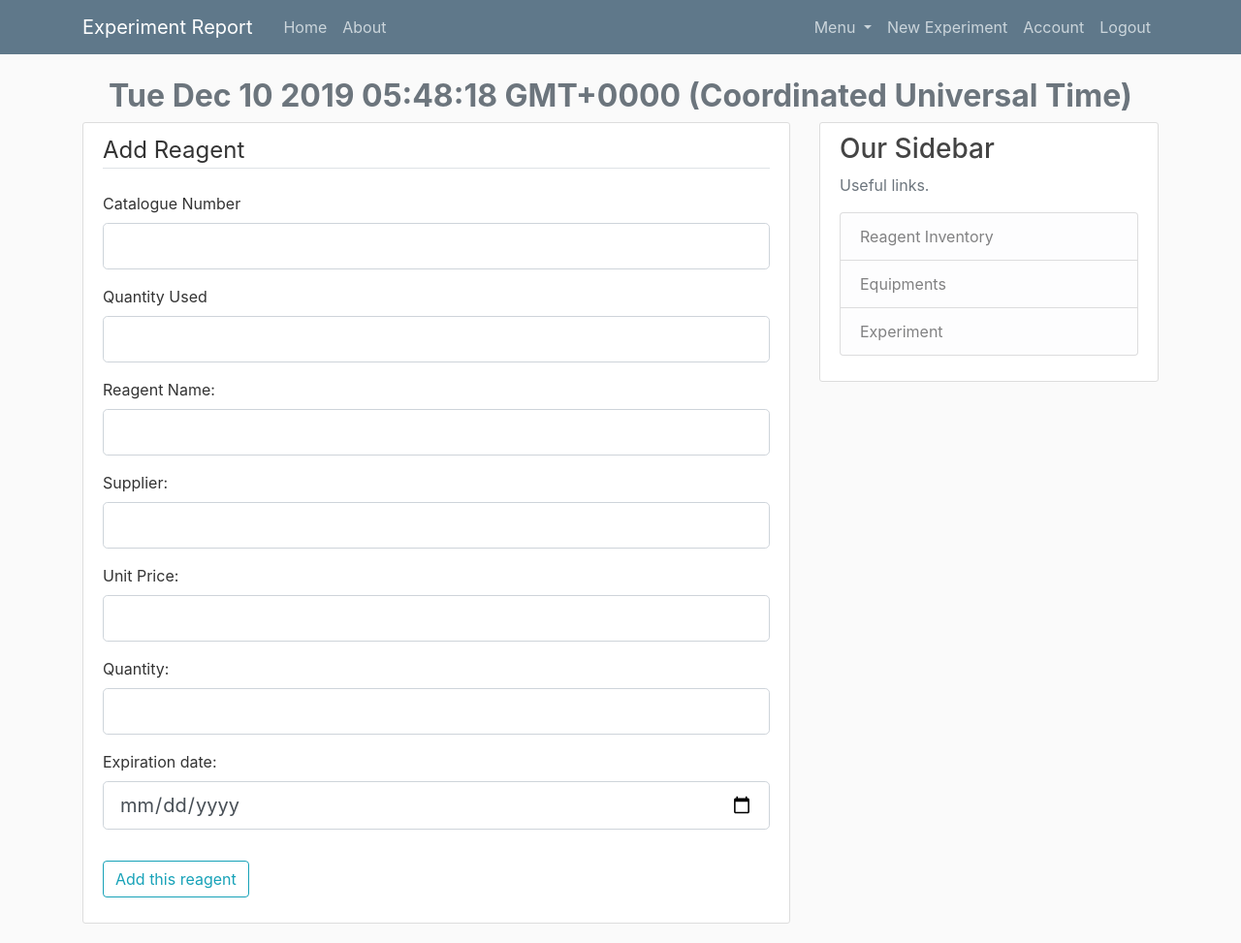
After one commit to sean-m-higgins/DBP-Final-Project, a Flask app: page /addReagent/1 in a window 1280 px wide. The commit adds this page. Shown: the whole page at 97% size. Run offline with Flask 2, Linux system fonts and the light colour scheme; the visitor is signed in with stand-in values (Sample User, id 1); parts of the project's set-up code (start-up, migrations or seed data) failed here and were passed over; some libraries are stand-ins or nearby versions.

Commit message:
updated to add product, add equipment, and add reagent on experiment page

```diff
--- a/flaskDemo/forms.py
+++ b/flaskDemo/forms.py
@@ -5,7 +5,7 @@
 from wtforms.validators import DataRequired, Length, Email, EqualTo, ValidationError, Regexp, AnyOf
 from wtforms.ext.sqlalchemy.fields import QuerySelectField
 from flaskDemo import db
-from flaskDemo.models import User, Project, Employee, Product
+from flaskDemo.models import User, Project, Employee, Product, Uses_Reagent, Uses_Equipment
 from wtforms.fields.html5 import DateField
 
 #ssns = Department.query.with_entities(Department.mgr_ssn).distinct()
@@ -143,22 +143,54 @@
 
 
 
-
-
 class UpdateExptForm (ExptForm):
-    experiment_ID =HiddenField("")
-    project_ID = HiddenField("")
-    employee_ID = HiddenField("")
+    # experiment_ID =HiddenField("")
+    # project_ID = HiddenField("")
+    # employee_ID = HiddenField("")
     experiment_Objective = StringField("Objective", validators = [DataRequired(),Length (max=100)])
     date = DateField("Experiment date:", format='%Y-%m-%d')
     results = StringField("Results")
     submit = SubmitField('Update this experiment')
 
 class AddProductForm(FlaskForm):
-    product_Name= StringField("product Name", validators = [DataRequired(),Length (max=50)])
-    description= TextAreaField("Product Description", validators=[DataRequired()])
-    location= TextAreaField("Product location", validators=[DataRequired()])
+    experiment_ID =HiddenField("")
+    product_Name= StringField("Product Name:", validators = [DataRequired(),Length (max=50)])
+    description= TextAreaField("Product Description:", validators=[DataRequired()])
+    location= TextAreaField("Product location:", validators=[DataRequired()])
     submit = SubmitField('Add this product')
+    def validate_product(self, product_Name):
+        prod = Product.query.filter_by(experiment_ID=self.experiment_ID.data, product_Name=product_Name.data).first()
+        if prod:
+            raise ValidationError('That product name is already used. Please choose a different product name.')
+
+class AddEquipmentForm(FlaskForm):
+    experiment_ID =HiddenField("")
+    equipment_ID= StringField("Equipment ID:", validators = [DataRequired(),Length (max=50)])
+    date = DateField("Experiment date:", format='%Y-%m-%d')
+    equipment_Name= StringField("Equipment Name:", validators = [DataRequired(),Length (max=50)])
+    purchase_date = DateField("Purchase date:", format='%Y-%m-%d')
+    cost = IntegerField("Cost:", validators=[DataRequired()])
+    submit = SubmitField('Add this equipment')
+    def validate_product(self, equipment_ID):
+        equip = Uses_Equipment.query.filter_by(experiment_ID=self.experiment_ID.data, equipment_ID=equipment_ID.data).first()
+        if equip:
+            raise ValidationError('That equipment ID is already used. Please choose a different equipment ID.')
+
+class AddReagentForm(FlaskForm):
+    experiment_ID =HiddenField("")
+    catalogue_number= StringField("Catalogue Number", validators = [DataRequired(),Length (max=50)])
+    quantity_used= IntegerField("Quantity Used", validators=[DataRequired()])
+    reagent_Name= StringField("Reagent Name:", validators = [DataRequired(),Length (max=50)])
+    supplier= StringField("Supplier:", validators = [DataRequired(),Length (max=50)])
+    unit_price = IntegerField("Unit Price:", validators=[DataRequired()])
+    quantity = IntegerField("Quantity:", validators=[DataRequired()])
+    expiration_date = DateField("Expiration date:", format='%Y-%m-%d')
+    submit = SubmitField('Add this reagent')
+    def validate_product(self, catalogue_number):
+        cat_num = Uses_Reagent.query.filter_by(experiment_ID=self.experiment_ID.data, catalogue_number=catalogue_number.data).first()
+        if cat_num:
+            raise ValidationError('That product name is already used. Please choose a different product name.')
+
 #class DeptForm(DeptUpdateForm):
 
 #    dnumber=IntegerField('Department Number', validators=[DataRequired()])
--- a/flaskDemo/routes.py
+++ b/flaskDemo/routes.py
@@ -3,7 +3,7 @@
 from PIL import Image
 from flask import render_template, url_for, flash, redirect, request, abort
 from flaskDemo import app, db, bcrypt
-from flaskDemo.forms import RegistrationForm, LoginForm, UpdateAccountForm, PostForm, ExptForm, UpdateExptForm,AddProductForm
+from flaskDemo.forms import RegistrationForm, LoginForm, UpdateAccountForm, PostForm, ExptForm, UpdateExptForm,AddProductForm, AddEquipmentForm, AddReagentForm
 from flaskDemo.models import User, Post, Employee, Project, Experiment, Reagent,Equipment,Product, Uses_Equipment, Uses_Reagent
 from flask_login import login_user, current_user, logout_user, login_required
 from datetime import datetime
@@ -170,7 +170,6 @@
 
 # Deng gets here Dec 4, 11:30 pm
 
-
 @app.route("/reagentList")
 def reagentList():
     results = Reagent.query.all()
@@ -181,19 +180,68 @@
     results = Equipment.query.all()
     return render_template('equipmentList.html', outString = results)
 
+@app.route("/experimentList")
+def experimentList():
+    results = Experiment.query.join(Employee,Employee.employee_ID == Experiment.employee_ID) \
+    .add_columns(Employee.name,Employee.employee_ID,Experiment.experiment_ID)
+    return render_template('experiment_list.html', outString = results)
+
+
 @app.route("/addProduct/<experiment_ID>", methods=['GET', 'POST'])
 @login_required
 def addProduct(experiment_ID):
     form = AddProductForm()
     if form.validate_on_submit():
-        prdt = Product(experiment_ID = experiment_ID, product_Name =form.product_Name.data,description =form.description.data,
+        prdt = Product(experiment_ID = experiment_ID, product_Name =form.product_Name.data, description =form.description.data,
                           location=form.location.data)
         db.session.add(prdt)
         db.session.commit()
         flash('You have added a new product!', 'success')
         return redirect(url_for('expt', experiment_ID=experiment_ID))
-    return render_template('add_prdt.html', title='New Product',
-                           form=form, legend='New Product')
+    elif request.method == 'GET':
+        form.experiment_ID.data = experiment_ID
+    return render_template('add_prdt.html', title='Add Product',
+                           form=form, legend='Add Product')
+
+@app.route("/addEquipment/<experiment_ID>", methods=['GET', 'POST'])
+@login_required
+def addEquipment(experiment_ID):
+    form = AddEquipmentForm()
+    if form.validate_on_submit():
+        uses_equip = Uses_Equipment(experiment_ID=experiment_ID, equipment_ID=form.equipment_ID.data, date=form.date.data)
+        db.session.add(uses_equip)
+        db.session.commit()
+        equip = Equipment(equipment_ID=form.equipment_ID.data, equipment_Name=form.equipment_Name.data,
+            purchase_date=form.purchase_date.data , cost=form.data.cost)
+        db.session.add(equip)
+        db.session.commit()
+        flash('You have added a new equipment!', 'success')
+        return redirect(url_for('expt', experiment_ID=experiment_ID))
+    elif request.method == 'GET':
+        form.experiment_ID.data = experiment_ID
+    return render_template('add_equip.html', title='Add Equipment',
+                           form=form, legend='Add Equipment')
+
+@app.route("/addReagent/<experiment_ID>", methods=['GET', 'POST'])
+@login_required
+def addReagent(experiment_ID):
+    form = AddReagentForm()
+    if form.validate_on_submit():
+        uses_reag = Uses_Reagent(cataloge_number=form.cataloge_number.data, experiment_ID=experiment_ID,
+            quantity_used=form.quantity_used.data)
+        db.session.add(uses_reag)
+        db.session.commit()
+        reag = Reagent(cataloge_number=form.cataloge_number.data, reagent_name=form.reagent_Name.data, supplier=form.supplier.data,
+                          unit_price=form.unit_price.data, quantity=form.quantity.data, expiration_date=form.expiration_date)
+        db.session.add(reag)
+        db.session.commit()
+        flash('You have added a new reagent!', 'success')
+        return redirect(url_for('expt', experiment_ID=experiment_ID))
+    elif request.method == 'GET':
+        form.experiment_ID.data = experiment_ID
+    return render_template('add_reag.html', title='Add Reagent',
+                            form=form, legend='Add Reagent')
+
 
 
 
@@ -286,9 +334,3 @@
         form.essn.data = assign.essn
     return render_template('create_assign.html', title='Update Assignment',
                            form=form, legend='Update Assignment')
-
-@app.route("/experimentlist")
-def ExperimentList():
-    results = Experiment.query.join(Employee,Employee.employee_ID == Experiment.employee_ID) \
-    .add_columns(Employee.name,Employee.employee_ID,Experiment.experiment_ID)
-    return render_template('experiment_list.html', outString = results)
--- a/flaskDemo/templates/add_prdt.html
+++ b/flaskDemo/templates/add_prdt.html
@@ -5,7 +5,6 @@
         {{ form.hidden_tag() }}
         <fieldset class="form-group">
             <legend class="border-bottom mb-4">{{ legend }}</legend>
-			{% if legend != "Add product" %}
             <div class="form-group">
                 {{ form.product_Name.label(class="form-control-label") }}
                 {% if form.product_Name.errors %}
@@ -19,7 +18,6 @@
                     {{ form.product_Name(class="form-control form-control-lg") }}
                 {% endif %}
             </div>
-			{% endif %}
 
             <div class="form-group">
                 {{ form.description.label(class="form-control-label") }}
--- /dev/null
+++ b/flaskDemo/templates/add_reag.html
@@ -0,0 +1,107 @@
+{% extends "layout_laboratory.html" %}
+{% block content %}
+<div class="content-section">
+    <form method="POST" action="">
+        {{ form.hidden_tag() }}
+        <fieldset class="form-group">
+            <legend class="border-bottom mb-4">{{ legend }}</legend>
+
+            <div class="form-group">
+                {{ form.catalogue_number.label(class="form-control-label") }}
+                {% if form.catalogue_number.errors %}
+                    {{ form.catalogue_number(class="form-control form-control-lg is-invalid") }}
+                    <div class="invalid-feedback">
+                        {% for error in form.catalogue_number.errors %}
+                            <span>{{ error }}</span>
+                        {% endfor %}
+                    </div>
+                {% else %}
+                    {{ form.catalogue_number(class="form-control form-control-lg") }}
+                {% endif %}
+            </div>
+            <div class="form-group">
+                {{ form.quantity_used.label(class="form-control-label") }}
+                {% if form.quantity_used.errors %}
+                    {{ form.quantity_used(class="form-control form-control-lg is-invalid") }}
+                    <div class="invalid-feedback">
+                        {% for error in form.quantity_used.errors %}
+                            <span>{{ error }}</span>
+                        {% endfor %}
+                    </div>
+                {% else %}
+                    {{ form.quantity_used(class="form-control form-control-lg") }}
+                {% endif %}
+            </div>
+			<div class="form-group">
+                {{ form.reagent_Name.label(class="form-control-label") }}
+                {% if form.reagent_Name.errors %}
+                    {{ form.reagent_Name(class="form-control form-control-lg is-invalid") }}
+                    <div class="invalid-feedback">
+                        {% for error in form.reagent_Name.errors %}
+                            <span>{{ error }}</span>
+                        {% endfor %}
+                    </div>
+                {% else %}
+                    {{ form.reagent_Name(class="form-control form-control-lg") }}
+                {% endif %}
+            </div>
+            <div class="form-group">
+                {{ form.supplier.label(class="form-control-label") }}
+                {% if form.supplier.errors %}
+                    {{ form.supplier(class="form-control form-control-lg is-invalid") }}
+                    <div class="invalid-feedback">
+                        {% for error in form.supplier.errors %}
+                            <span>{{ error }}</span>
+                        {% endfor %}
+                    </div>
+                {% else %}
+                    {{ form.supplier(class="form-control form-control-lg") }}
+                {% endif %}
+            </div>
+            <div class="form-group">
+                {{ form.unit_price.label(class="form-control-label") }}
+                {% if form.unit_price.errors %}
+                    {{ form.unit_price(class="form-control form-control-lg is-invalid") }}
+                    <div class="invalid-feedback">
+                        {% for error in form.unit_price.errors %}
+                            <span>{{ error }}</span>
+                        {% endfor %}
+                    </div>
+                {% else %}
+                    {{ form.unit_price(class="form-control form-control-lg") }}
+                {% endif %}
+            </div>
+            <div class="form-group">
+                {{ form.quantity.label(class="form-control-label") }}
+                {% if form.quantity.errors %}
+                    {{ form.quantity(class="form-control form-control-lg is-invalid") }}
+                    <div class="invalid-feedback">
+                        {% for error in form.quantity.errors %}
+                            <span>{{ error }}</span>
+                        {% endfor %}
+                    </div>
+                {% else %}
+                    {{ form.quantity(class="form-control form-control-lg") }}
+                {% endif %}
+            </div>
+            <div class="form-group">
+                {{ form.expiration_date.label(class="form-control-label") }}
+                {% if form.expiration_date.errors %}
+                    {{ form.expiration_date(class="form-control form-control-lg is-invalid") }}
+                    <div class="invalid-feedback">
+                        {% for error in form.expiration_date.errors %}
+                            <span>{{ error }}</span>
+                        {% endfor %}
+                    </div>
+                {% else %}
+                    {{ form.expiration_date(class="form-control form-control-lg") }}
+                {% endif %}
+            </div>
+
+        </fieldset>
+        <div class="form-group">
+            {{ form.submit(class="btn btn-outline-info") }}
+        </div>
+    </form>
+</div>
+{% endblock content %}
--- a/flaskDemo/templates/experiment.html
+++ b/flaskDemo/templates/experiment.html
@@ -10,7 +10,9 @@
           <div>
             <a class="btn btn-secondary btn-sm mt-1 mb-1" href="{{ url_for('update_experiment', experiment_ID=expt.experiment_ID) }}">Update</a>
             <button type="button" class="btn btn-danger btn-sm m-1" data-toggle="modal" data-target="#deleteModal">Delete</button>
-            <a class="btn btn-secondary btn-sm mt-1 mb-1" href="{{ url_for('addProduct', experiment_ID=expt.experiment_ID) }}">Add a product</a>
+            <a class="btn btn-secondary btn-sm mt-1 mb-1" href="{{ url_for('addProduct', experiment_ID=expt.experiment_ID) }}">Add product</a>
+            <a class="btn btn-secondary btn-sm mt-1 mb-1" href="{{ url_for('addEquipment', experiment_ID=expt.experiment_ID) }}">Add equipment</a>
+            <a class="btn btn-secondary btn-sm mt-1 mb-1" href="{{ url_for('addReagent', experiment_ID=expt.experiment_ID) }}">Add reagent</a>
           </div>
         <div>
           <a class="mr-2">Experiment results: {{expt.results}}</a>
--- a/flaskDemo/templates/layout_laboratory.html
+++ b/flaskDemo/templates/layout_laboratory.html
@@ -37,7 +37,7 @@
                     Menu
                   </a>
                   <div class="dropdown-menu">
-                    <a class="dropdown-item" href="{{ url_for('ExperimentList') }}">Experiment</a>
+                    <a class="dropdown-item" href="{{ url_for('experimentList') }}">Experiment</a>
                     <a class="dropdown-item" href="{{ url_for('equipmentList') }}">Equipments</a>
                     <a class="dropdown-item" href="{{ url_for('reagentList') }}">Reagent</a>
                   </div>
@@ -83,9 +83,7 @@
               <ul class="list-group">
                 <a class="list-group-item list-group-item-light" href="{{ url_for('reagentList') }}">Reagent Inventory</a>
                 <a class="list-group-item list-group-item-light" href="{{ url_for('equipmentList') }}">Equipments</a>
-                <a class="list-group-item list-group-item-light" href="{{ url_for('ExperimentList') }}">Experiment</a>
-                <li class="list-group-item list-group-item-light">Calendars</li>
-                <li class="list-group-item list-group-item-light">etc</li>
+                <a class="list-group-item list-group-item-light" href="{{ url_for('experimentList') }}">Experiment</a>
               </ul>
             </p>
           </div>
```
Also changed, not shown: flaskDemo/templates/add_equip.html (added, +81 -0 lines).
